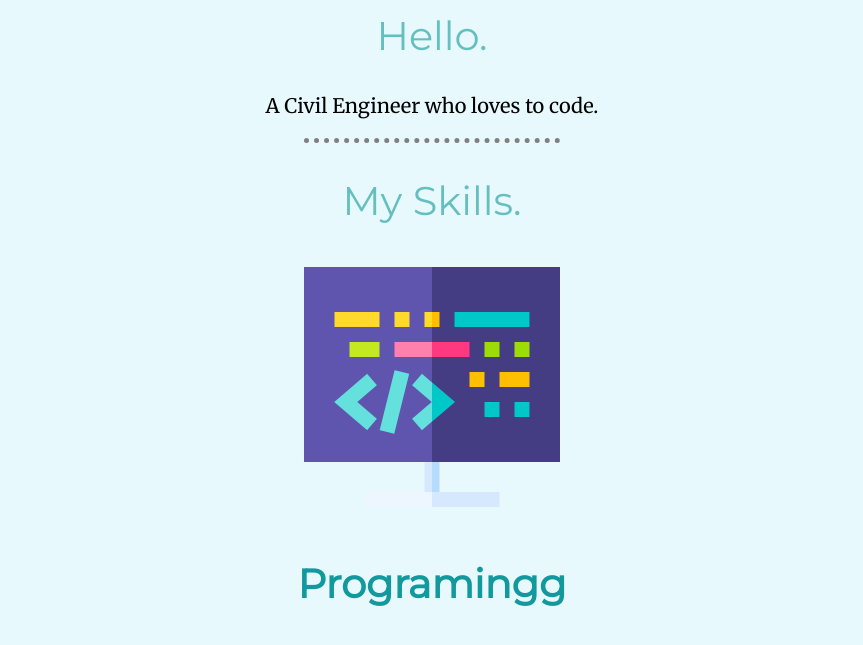
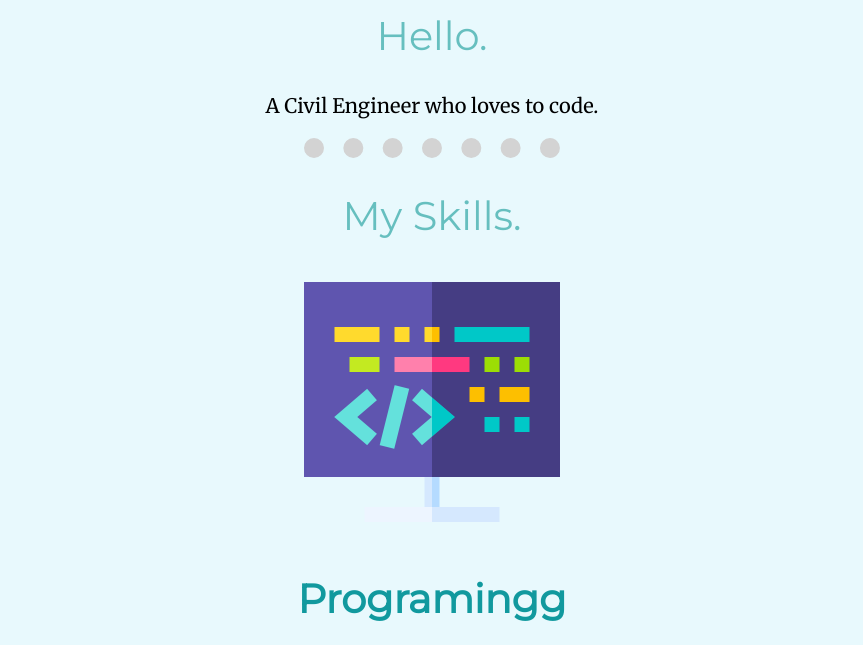
Before and after one commit to heyitshardik/Hardik, a plain HTML site: page index.html in a window 1280 px wide. Shown: the part 1440-2085 px from the top of the page, without its empty margins (208-1071 px from the left). Drawn offline with Linux system fonts and the light colour scheme.

Commit message:
Update styles.css

```diff
--- a/styles.css
+++ b/styles.css
@@ -58,8 +58,9 @@ a{
     right: 300px;
 }
 hr{
-  border-style:none;
-  border-top-style: dotted;
-  border-color: grey;
-  width: 20%;
-  border-width: 5px;
+    border-style:none;
+    border-top-style: dotted;
+    border-color:lightgray;
+    width: 20%;
+    border-width: 20px;
+}
```
